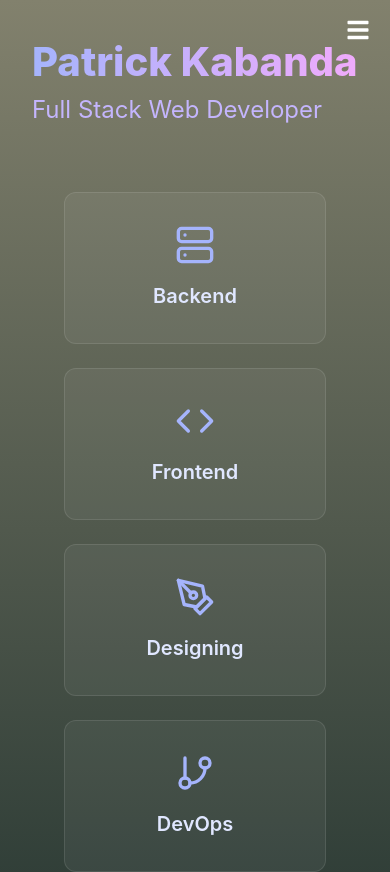
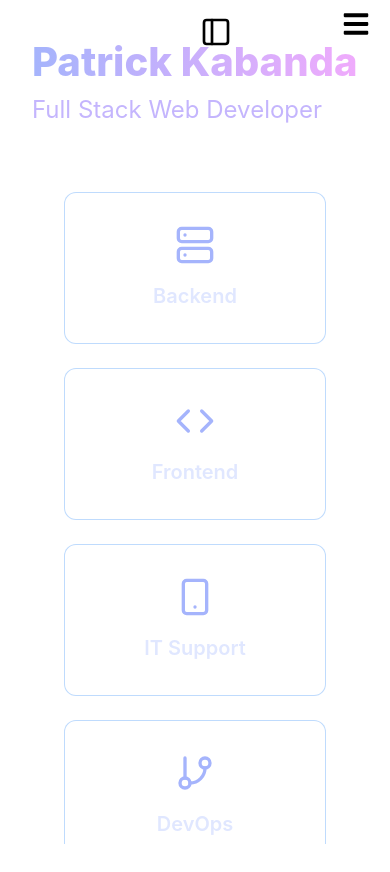
Before and after one commit to kabandapatrick2580/portfolio, a Next.js app in the folder portfolio/: page / in a window 390 px wide. Shown: the top 872 px of the page. After the commit the page ends 844 px from the top, so only its background shows below. Built offline with nearby package versions, Linux system fonts and the light colour scheme.

Commit message:
added a sidebar

```diff
--- a/portfolio/components/Grid.tsx
+++ b/portfolio/components/Grid.tsx
@@ -1,8 +1,10 @@
 // components/Grid.js
+// Note: Add 'use client'; at the top if using Next.js App Router
 import { useState } from 'react';
 import styled from 'styled-components';
 import { motion, AnimatePresence } from 'framer-motion';
 import {
+  FiSidebar,
   FiCode,
   FiServer,
   FiPenTool,
@@ -13,11 +15,14 @@ import {
 } from 'react-icons/fi';
 import Backend from '@/sections/Backend';
 import Frontend from '@/sections/Frontend';
-import Designing from '@/sections/Designing';
+import ITSupport from '@/sections/ITSupport';
 import DevOps from '@/sections/DevOps';
 import Seo from '@/sections/Seo';
 import { colors, typography, spacing, shadows } from '@/styles/constants';
 
+interface SidebarProps {
+  $isSidebarOpen: boolean;
+}
 
 // Styled Components
 const Container = styled.div`
@@ -28,6 +33,10 @@ const Container = styled.div`
   color: #e0e7ff;
   font-family: 'Inter', sans-serif;
   width: 100%;
+
+  @media (max-width: 768px) {
+    width: 100%;
+  }
 `;
 
 const HeroSection = styled(motion.div)`
@@ -46,7 +55,7 @@ const HeroContent = styled.div`
   display: flex;
   flex-direction: column;
   padding: 3rem;
-  background: linear-gradient(180deg, ${colors.primary}, ${colors.secondary});
+  background: white;
   backdrop-filter: blur(8px);
   z-index: 1;
 
@@ -72,6 +81,9 @@ const HeroImage = styled(motion.div)`
     background: radial-gradient(circle, rgba(255, 255, 255, 0.2), transparent);
     opacity: 0.3;
   }
+  @media (max-width: 768px) {
+    display: none;
+  }
 `;
 
 const Title = styled(motion.h1)`
@@ -92,11 +104,11 @@ const Subtitle = styled(motion.h2)`
   margin-bottom: 2rem;
 `;
 
-const Sidebar = styled(motion.nav)`
+const Sidebar = styled(motion.nav)<SidebarProps>`
   position: fixed;
   top: 0;
   left: 0;
-  width: 280px;
+  width: 200px;
   height: 100%;
   background: rgba(17, 24, 39, 0.95);
   padding: 2rem;
@@ -105,20 +117,6 @@ const Sidebar = styled(motion.nav)`
   gap: 1rem;
   z-index: 20;
   box-shadow: 2px 0 10px rgba(0, 0, 0, 0.3);
-  width: 200px;
-  &hover{
-    width: 400px;
-  }
-
-  @media (max-width: 768px) {
-    width: 100%;
-    height: auto;
-    flex-direction: row;
-    justify-content: center;
-    padding: 1rem;
-    position: sticky;
-    top: 0;
-  }
 `;
 
 const SidebarItem = styled(motion.div)`
@@ -136,7 +134,6 @@ const SidebarItem = styled(motion.div)`
     background: linear-gradient(90deg, #035354, #5a9491);
     color: #ffffff;
   }
-
   svg {
     font-size: 1.5rem;
   }
@@ -165,9 +162,16 @@ const BackButton = styled(motion.button)`
   }
 `;
 
-const ContentArea = styled(motion.div)`
-  margin-left: 200px;
+const SidebarIcon = styled.div<SidebarProps>`
+  position: fixed;
+  top: 1rem;
+  left: ${({ $isSidebarOpen }) => ($isSidebarOpen ? '200px' : '1rem')};
+  z-index: 1100;
+  transition: left 0.3s ease;
+`;
 
+const ContentArea = styled(motion.div)<SidebarProps>`
+  margin-left: ${({ $isSidebarOpen }) => ($isSidebarOpen ? ' 0px' : '0')};
   @media (max-width: 768px) {
     margin-left: 0;
     padding: 1rem;
@@ -187,12 +191,14 @@ const GridItem = styled(motion.div)`
   flex-direction: column;
   align-items: center;
   padding: 2rem;
-  background: rgba(255, 255, 255, 0.05);
-  border: 1px solid rgba(255, 255, 255, 0.1);
+  background: rgba(255, 255, 255, 0.5);
+  border: 1px solid ${colors.primary_color_light};
+  color: #e0e7ff;
   border-radius: 12px;
   cursor: pointer;
   position: relative;
-  overflow: auto;
+  overflow: hidden;
+  transition: transform 0.3s ease;
 
   &::before {
     content: '';
@@ -201,27 +207,76 @@ const GridItem = styled(motion.div)`
     left: 0;
     width: 100%;
     height: 100%;
-    background: linear-gradient(45deg, transparent, ${colors.primary}, transparent);
     opacity: 0;
     transition: opacity 0.3s ease;
+    z-index: 1;
   }
 
-  &:hover::before {
-    opacity: 1;
-
+  &::after {
+    content: '';
+    position: absolute;
+    bottom: 0;
+    left: 0;
+    width: 100%;
+    height: 0;
+    background: linear-gradient(to top, rgba(59, 130, 246, 0.8), rgba(96, 165, 250, 0.4));
+    transition: height 0.9s ease-out;
+    z-index: 0;
+    box-shadow: inset 0 2px 4px rgba(255, 255, 255, 0.2);
   }
 
+  &:hover::after {
+    height: 90%;
+    animation: ripple 5s infinite ease-in-out;
+  }
+
+  @keyframes ripple {
+    0% {
+      transform: translateY(0);
+    }
+    50% {
+      transform: translateY(20px);
+      opacity: 0.8;
+    }
+    100% {
+      transform: translateY(0);
+    }
+  }
+
+  span::before {
+    content: '';
+    position: absolute;
+    width: 6px;
+    height: 6px;
+    background: rgba(255, 255, 255, 0.5);
+    border-radius: 50%;
+    bottom: 10px;
+    left: 50%;
+    opacity: 0;
+    transition: opacity 0.3s ease, transform 1s ease;
+    z-index: 2;
+  }
+
+  &:hover span::before {
+    opacity: 1;
+    transform: translateY(-80px) translateX(-10px);
+    transition: opacity 0.3s ease, transform 1.2s ease-out;
+  }
 
   span {
     font-size: 1.25rem;
     font-weight: 600;
     color: #e0e7ff;
     margin-top: 1rem;
+    position: relative;
+    z-index: 3;
   }
 
   svg {
     font-size: 2.5rem;
     color: #a5b4fc;
+    position: relative;
+    z-index: 3;
   }
 `;
 
@@ -297,8 +352,8 @@ const gridItemVariants = {
   },
   hover: {
     scale: 1.05,
-    boxShadow: '0 0 20px #82816D',
     transition: { type: 'spring', stiffness: 300 },
+    boxShadow: '0 10px 20px rgba(0, 0, 0, 0.2)',
   },
 };
 
@@ -324,6 +379,7 @@ const projectCardVariants = {
 // Grid Component
 const Grid = () => {
   const [selectedGrid, setSelectedGrid] = useState<string | null>(null);
+  const [isSidebarOpen, setIsSidebarOpen] = useState(true);
 
   const handleClick = (grid: string) => {
     setSelectedGrid(grid);
@@ -333,31 +389,41 @@ const Grid = () => {
     setSelectedGrid(null);
   };
 
+  const handleSidebarToggle = () => {
+    setIsSidebarOpen((prev) => !prev);
+  };
+
   const grids = [
     { name: 'Backend', icon: <FiServer /> },
     { name: 'Frontend', icon: <FiCode /> },
-    { name: 'Designing', icon: <FiPenTool /> },
+    { name: 'IT Support', icon: <FiSmartphone /> },
     { name: 'DevOps', icon: <FiGitBranch /> },
     { name: 'SEO', icon: <FiSearch /> },
   ];
 
   return (
     <Container>
-      <HeroSection
-        initial="hidden"
-        animate="visible"
-        variants={heroVariants}
-      >
+      <SidebarIcon $isSidebarOpen={isSidebarOpen}>
+        <motion.button
+          onClick={handleSidebarToggle}
+          aria-label={isSidebarOpen ? 'Close sidebar' : 'Open sidebar'}
+          whileHover={{ scale: 1.1 }}
+          whileTap={{ scale: 0.95 }}
+          style={{ background: 'none', border: 'none', cursor: 'pointer' }}
+        >
+          <FiSidebar size={32} color="black" />
+        </motion.button>
+      </SidebarIcon>
+      <HeroSection initial="hidden" animate="visible" variants={heroVariants}>
         <HeroContent>
-
-
           <AnimatePresence>
             {selectedGrid ? (
               <>
                 <Sidebar
+                  $isSidebarOpen={isSidebarOpen}
                   variants={sidebarVariants}
                   initial="hidden"
-                  animate="visible"
+                  animate={isSidebarOpen ? 'visible' : 'hidden'}
                   exit="hidden"
                 >
                   Patrick Kabanda
@@ -383,8 +449,8 @@ const Grid = () => {
                       </SidebarItem>
                     ))}
                 </Sidebar>
-
                 <ContentArea
+                  $isSidebarOpen={isSidebarOpen}
                   variants={contentVariants}
                   initial="hidden"
                   animate="visible"
@@ -392,7 +458,7 @@ const Grid = () => {
                 >
                   {selectedGrid === 'Backend' && <Backend />}
                   {selectedGrid === 'Frontend' && <Frontend />}
-                  {selectedGrid === 'Designing' && <Designing />}
+                  {selectedGrid === 'IT Support' && <ITSupport />}
                   {selectedGrid === 'DevOps' && <DevOps />}
                   {selectedGrid === 'SEO' && <Seo />}
                 </ContentArea>
@@ -443,7 +509,6 @@ const Grid = () => {
           transition={{ duration: 1, ease: 'easeOut' }}
         />
       </HeroSection>
-
     </Container>
   );
 };
--- a/portfolio/components/Header_v2.tsx
+++ b/portfolio/components/Header_v2.tsx
@@ -38,7 +38,9 @@ const HamburgerButton = styled.button<SidebarProps>`
   font-size: 24px;
   z-index: 1100;
   display: ${({ $isOpen }) => ($isOpen ? 'none' : 'block')};
-  position: relative;
+  position: absolute;
+  top: 10px;
+  right: 20px;
 
   &::before {
     content: '';
@@ -56,6 +58,13 @@ const HamburgerButton = styled.button<SidebarProps>`
   &:hover::before {
     opacity: 0.8;
   }
+  @media (max-width: 768px) {
+    display: block;
+    color: black;
+    font-size: 28px;
+    display: ${({ $isOpen }) => ($isOpen ? 'none' : 'block')};
+
+  }
 `;
 
 const Sidebar = styled.div<SidebarProps>`
@@ -69,6 +78,13 @@ const Sidebar = styled.div<SidebarProps>`
   z-index: 1000;
   padding: 20px;
   color: #fff;
+
+  @media (max-width: 768px) {
+    width: 200px;
+    right: ${({ $isOpen }) => ($isOpen ? '0' : '-100%')};
+    font-size: 18px;
+    background-color: rgba(0, 0, 0, 0.8);
+  }
 `;
 
 const CloseButton = styled.button`
@@ -134,7 +150,7 @@ const Header: React.FC = () => {
             </Link>
           </li>
           <li>
-            <Link href="/projects" onClick={toggleSidebar}>
+            <Link href="/projects" onClick={toggleSidebar} target='_blank'>
               Projects
             </Link>
           </li>
--- a/portfolio/components/Layout.tsx
+++ b/portfolio/components/Layout.tsx
@@ -1,14 +1,24 @@
 import Header from './Header';
 import Footer from './Footer';
 import Header_v2 from './Header_v2';
+import styled from 'styled-components';
+
+const PageContainer = styled.div`
+  width: 100vw; /* Full viewport width */
+  max-height: 100vh; /* Full viewport height */
+  overflow-x: hidden; /* Prevent horizontal scroll */
+  `;
+
+
+
 
 export default function Layout({ children }: { children: React.ReactNode }) {
   return (
-    <div className="flex flex-col min-h-screen">
+    <PageContainer>
       <Header_v2 />
             <main className="flex-grow">
             {children}
             </main>
-    </div>
+    </PageContainer>
   );
 }
--- a/portfolio/pages/contact.tsx
+++ b/portfolio/pages/contact.tsx
@@ -58,7 +58,11 @@ export default function Contact() {
                 <meta name="description" content="Get in touch with Me for inquiries, feedback, or collaboration opportunities." />
             </Head>
           <TwoColumns>
-            <img src="/images/message-me.jpg" alt="Contact Image" className="w-full h-full object-cover" />
+            <img
+              src="/images/message-me.jpg"
+              alt="Contact Image"
+              className="hidden lg:block w-full h-full object-cover"
+            />
             <div className="container mx-auto p-4 py-12 min-h-screen flex flex-col items-center">
                 <motion.h1
                     className="text-4xl font-bold text-center mb-8 text-white"
--- a/portfolio/sections/Backend.tsx
+++ b/portfolio/sections/Backend.tsx
@@ -60,12 +60,7 @@ const backendSkills = [
         icon: <SiMongodb style={{ color: "#22c55e", fontSize: "1.25rem" }} />,
         description: "Working with NoSQL databases for flexible, scalable data storage.",
       },
-    ],
-  },
-  {
-    category: "Related Technologies",
-    items: [
-      {
+            {
         name: "REST APIs",
         icon: <FaDatabase style={{ color: "#4b5563", fontSize: "1.25rem" }} />,
         description: "Designing and implementing secure, efficient APIs for front-end integration.",
@@ -106,20 +101,13 @@ const BackendSkillsSection = () => {
           Back-End Skills
         </Title>
         <Grid variants={containerVariants} initial="hidden" animate="visible">
-          {backendSkills.map((category, index) => (
-            <Card key={index} variants={itemVariants}>
+          {backendSkills[0].items.map((skill, index) => (
+          <Card key={index} variants={itemVariants}>
               <CardHeader>
-                <CardTitle>{category.category}</CardTitle>
+                {skill.icon && <StyledIcon>{skill.icon}</StyledIcon>}
+                <CardTitle>{skill.name}</CardTitle>
               </CardHeader>
-              {category.items.map((skill, idx) => (
-                <div key={idx} className="mb-3">
-                  <div className="flex items-center">
-                    {skill.icon && <StyledIcon>{skill.icon}</StyledIcon>}
-                    <CardTitle>{skill.name}</CardTitle>
-                  </div>
-                  <CardDesc>{skill.description}</CardDesc>
-                </div>
-              ))}
+              <CardDesc>{skill.description}</CardDesc>
             </Card>
           ))}
         </Grid>
--- a/portfolio/sections/Designing.tsx
+++ /dev/null
@@ -1,10 +0,0 @@
-const Designing = () => {
-    return (
-      <div className="text-center">
-        <h1 className="text-3xl font-bold">Designing</h1>
-        <p className="mt-4">I design intuitive user experiences using Figma, Adobe XD, and modern design principles.</p>
-      </div>
-    );
-  };
-
-  export default Designing;
--- /dev/null
+++ b/portfolio/sections/ITSupport.tsx
@@ -0,0 +1,94 @@
+import { motion } from "framer-motion";
+import { FaReact, FaJsSquare } from "react-icons/fa";
+import { SiTypescript, SiTailwindcss, SiCss3 } from "react-icons/si";
+import {
+  Section,
+  Container,
+  Title,
+  Grid,
+  Card,
+  CardHeader,
+  CardTitle,
+  CardDesc,
+  StyledIcon,
+  Description,
+  ButtonWrapper,
+  Button,
+} from "@/styles/StyledComponents";
+
+const itSupportSkills = [
+  {
+    category: "IT Support & Troubleshooting",
+    items: [
+      {
+        name: "Network Configuration",
+        icon: <FaReact style={{ color: "#3b82f6", fontSize: "1.25rem" }} />,
+        description: "Setting up and managing network devices and protocols.",
+      },
+      {
+        name: "System Administration",
+        icon: <FaJsSquare style={{ color: "#facc15", fontSize: "1.25rem" }} />,
+        description: "Maintaining and troubleshooting operating systems and software.",
+      },
+      {
+        name: "Technical Support",
+        icon: <SiTypescript style={{ color: "#2563eb", fontSize: "1.25rem" }} />,
+        description: "Providing assistance with hardware and software issues.",
+      },
+      {
+        name: "Hardware Repair",
+        icon: <SiTailwindcss style={{ color: "#14b8a6", fontSize: "1.25rem" }} />,
+        description: "Diagnosing and fixing physical components of computers.",
+      },
+      {
+        name: "Software Installation",
+        icon: <SiCss3 style={{ color: "#7dd3fc", fontSize: "1.25rem" }} />,
+        description: "Installing and configuring software applications.",
+      },
+      {
+        name: "Data Recovery",
+        icon: <FaReact style={{ color: "#3b82f6", fontSize: "1.25rem" }} />,
+        description: "Recovering lost or corrupted data from storage devices.",
+      },
+    ],
+  },
+];
+
+const ITSupport = () => {
+  const containerVariants = {
+    hidden: { opacity: 0 },
+    visible: { opacity: 1, transition: { staggerChildren: 0.1 } },
+  };
+
+  return (
+    <Section>
+      <Container>
+        <Title>IT Support & Troubleshooting</Title>
+        <Description>
+          Before I became a developer, I worked as an IT support specialist, where I honed my skills in troubleshooting and resolving technical issues. This experience has given me a strong foundation in understanding user needs and providing effective solutions.
+          My background in IT support allows me to approach development with a user-centric mindset, ensuring that the applications I build are not only functional but also user-friendly and reliable.
+        </Description>
+        <Grid
+          variants={containerVariants}
+          initial="hidden"
+          animate="visible"
+        >
+          {itSupportSkills[0].items.map((skill, index) => (
+            <Card key={index} variants={{ hidden: { opacity: 0 }, visible: { opacity: 1 } }}>
+              <CardHeader>
+                {skill.icon && <StyledIcon>{skill.icon}</StyledIcon>}
+                <CardTitle>{skill.name}</CardTitle>
+              </CardHeader>
+              <CardDesc>{skill.description}</CardDesc>
+            </Card>
+          ))}
+        </Grid>
+
+        <ButtonWrapper>
+          <Button>Contact Me</Button>
+        </ButtonWrapper>
+      </Container>
+    </Section>
+  );
+}
+export default ITSupport;
--- a/portfolio/styles/StyledComponents.tsx
+++ b/portfolio/styles/StyledComponents.tsx
@@ -52,8 +52,7 @@ export const Grid = styled(motion.div)`
   display: grid;
   grid-template-columns: 1fr;
   gap: 1.5rem;
-
-  @media (min-width: 640px) {
+  @media (max-width: 640px) {
     grid-template-columns: repeat(2, 1fr);
   }
   @media (min-width: 1024px) {
@@ -110,7 +109,6 @@ export const Description = styled(motion.p)`
   max-width: 42rem;
   margin-left: auto;
   margin-right: auto;
-
   ${({ theme }) => theme.darkMode && `color: #d1d5db;`}
 `;
 
--- a/portfolio/styles/constants.ts
+++ b/portfolio/styles/constants.ts
@@ -2,6 +2,12 @@
 export const colors = {
   primary: '#82816D',
   secondary: '#1B2D2A',
+  primary_color_light: 'rgba(96, 165, 250, 0.4)',
+  primary_color_dark: 'rgba(59, 130, 246, 0.8)',
+  primary_color_gradient: 'linear-gradient(135deg, #AAA95A, #82816D, #1B2D2A)',
+  secondary_color_light: 'rgba(96, 165, 250, 0.4)',
+  secondary_color_dark: 'rgba(59, 130, 246, 0.8)',
+  secondary_color_gradient: 'linear-gradient(135deg, #AAA95A, #82816D, #1B2D2A)',
   background: '#1e1b4b',
   backgroundGradient: 'linear-gradient(135deg, #AAA95A, #82816D, #1B2D2A)',
   textPrimary: '#e0e7ff',
```
